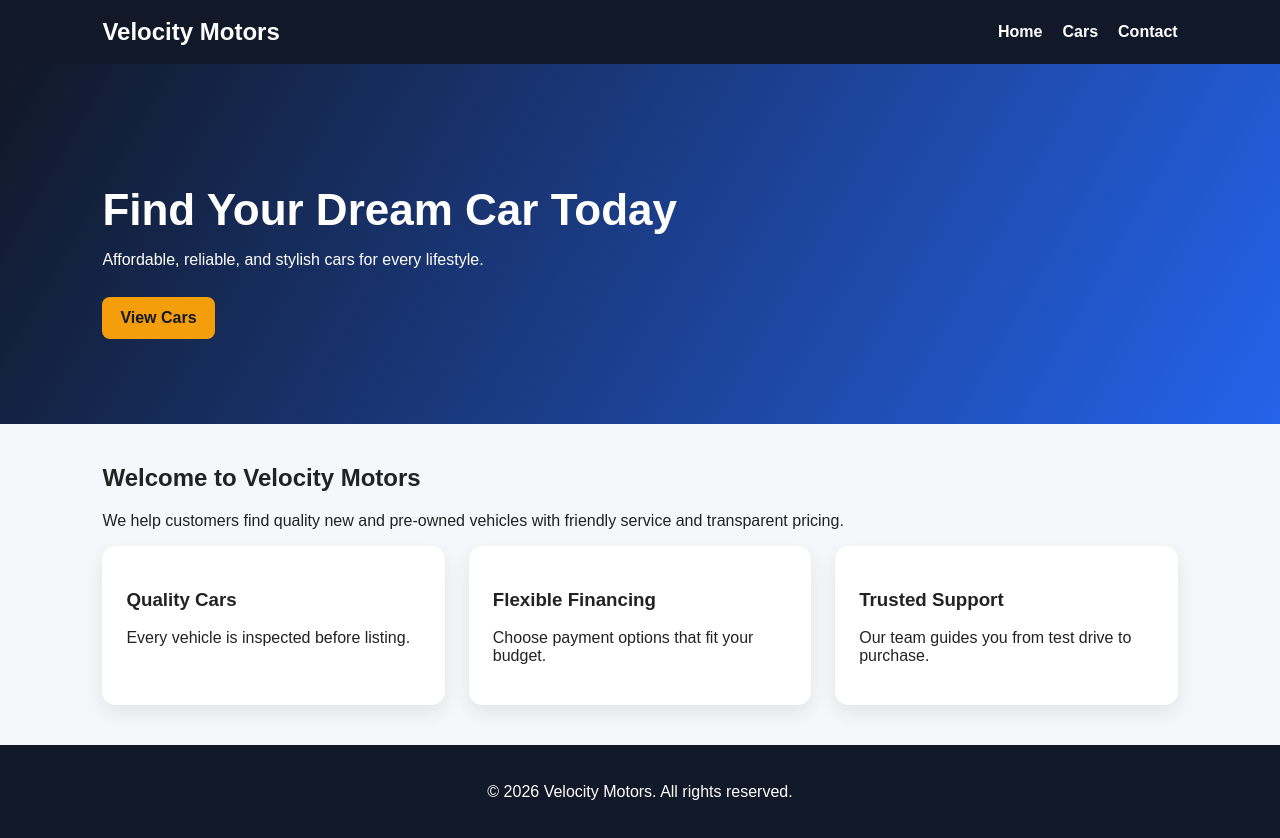
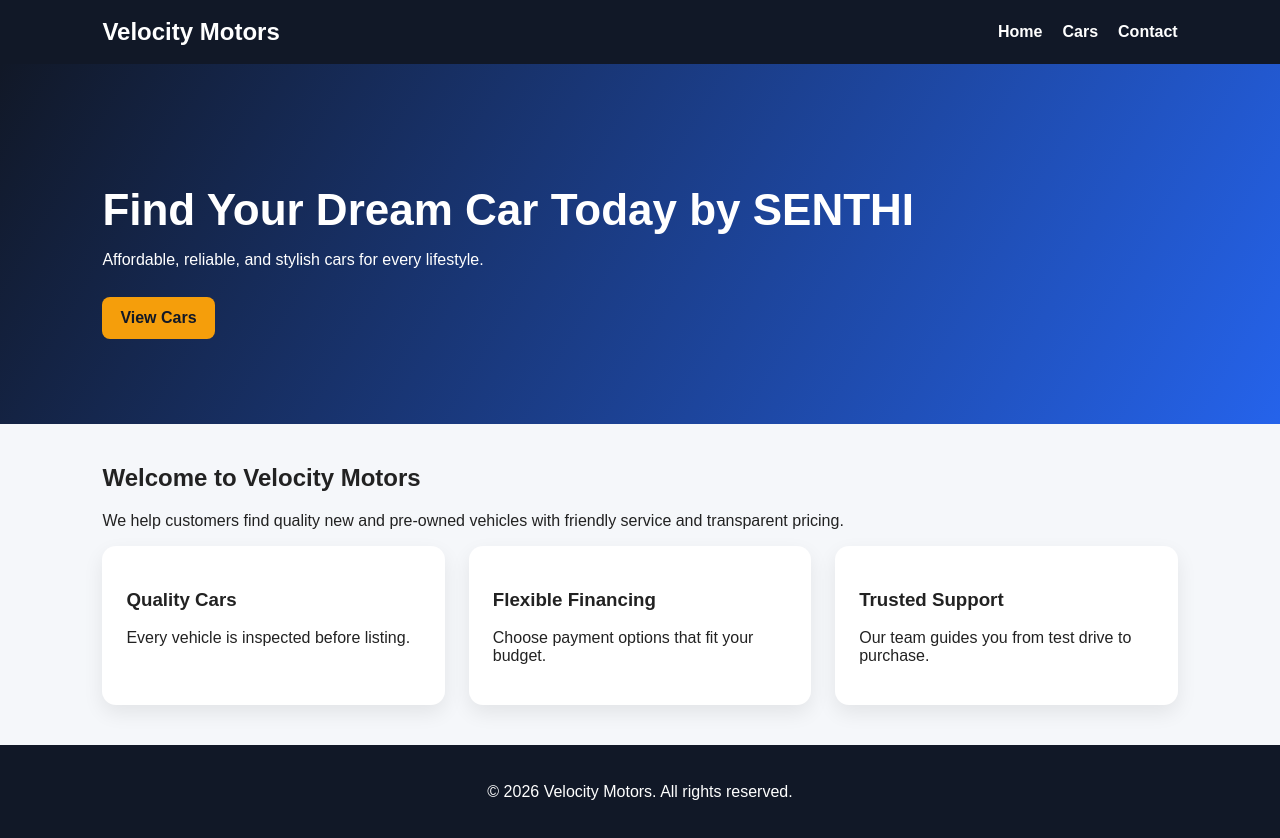
Before and after one commit to senthi32/cars, a plain HTML site: page index.html in a window 1280 px wide. Drawn offline with Linux system fonts and the light colour scheme.

Commit message:
Update header

```diff
--- a/index.html
+++ b/index.html
@@ -8,7 +8,7 @@
 </head>
 <body>
   <header><nav class="navbar"><h1>Velocity Motors</h1><ul><li><a href="index.html">Home</a></li><li><a href="cars.html">Cars</a></li><li><a href="contact.html">Contact</a></li></ul></nav></header>
-  <section class="hero"><div><h2>Find Your Dream Car Today</h2><p>Affordable, reliable, and stylish cars for every lifestyle.</p><a class="btn" href="cars.html">View Cars</a></div></section>
+  <section class="hero"><div><h2>Find Your Dream Car Today by SENTHI</h2><p>Affordable, reliable, and stylish cars for every lifestyle.</p><a class="btn" href="cars.html">View Cars</a></div></section>
   <main class="container"><section><h2>Welcome to Velocity Motors</h2><p>We help customers find quality new and pre-owned vehicles with friendly service and transparent pricing.</p></section><section class="features"><article><h3>Quality Cars</h3><p>Every vehicle is inspected before listing.</p></article><article><h3>Flexible Financing</h3><p>Choose payment options that fit your budget.</p></article><article><h3>Trusted Support</h3><p>Our team guides you from test drive to purchase.</p></article></section></main>
   <footer><p>&copy; 2026 Velocity Motors. All rights reserved.</p></footer>
 </body>
```
